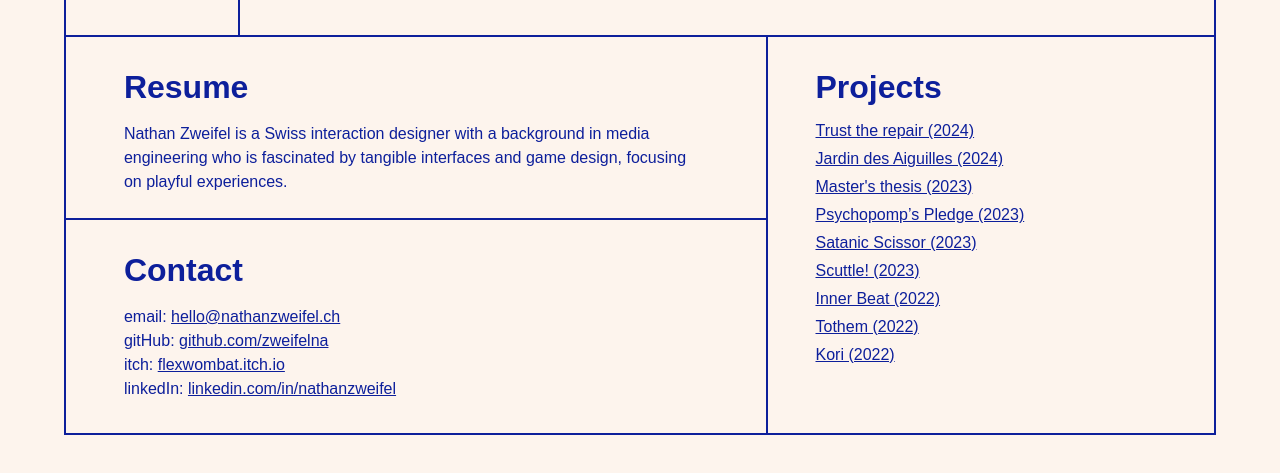
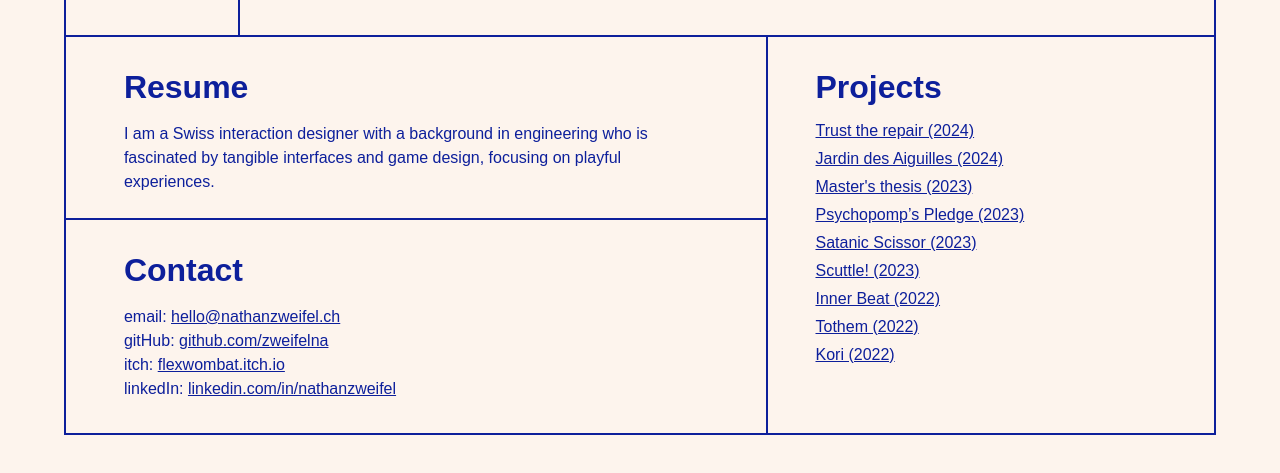
Before and after one commit to zweifelna/personnal-website, an Astro site: page / in a window 1280 px wide. Shown: the part 181-654 px from the top of the page. Built offline with nearby package versions, Linux system fonts and the light colour scheme; Astro itself is replaced by a stand-in of ours; a web font is replaced by a local one.

Commit message:
update intro

```diff
--- a/src/pages/index.astro
+++ b/src/pages/index.astro
@@ -22,7 +22,7 @@ import { handleProjectClick } from '../scripts/projectToggle.ts';
             <div class="left-column">
 				<div class="section resume" id="resume-section">
 					<h2>Resume</h2>
-					<p>Nathan Zweifel is a Swiss interaction designer with a background in media engineering who is fascinated by tangible interfaces and game design, focusing on playful experiences.</p>
+					<p>I am a Swiss interaction designer with a background in engineering who is fascinated by tangible interfaces and game design, focusing on playful experiences.</p>
 				</div>
 				<div class="section contact">
 					<h2>Contact</h2>
```
